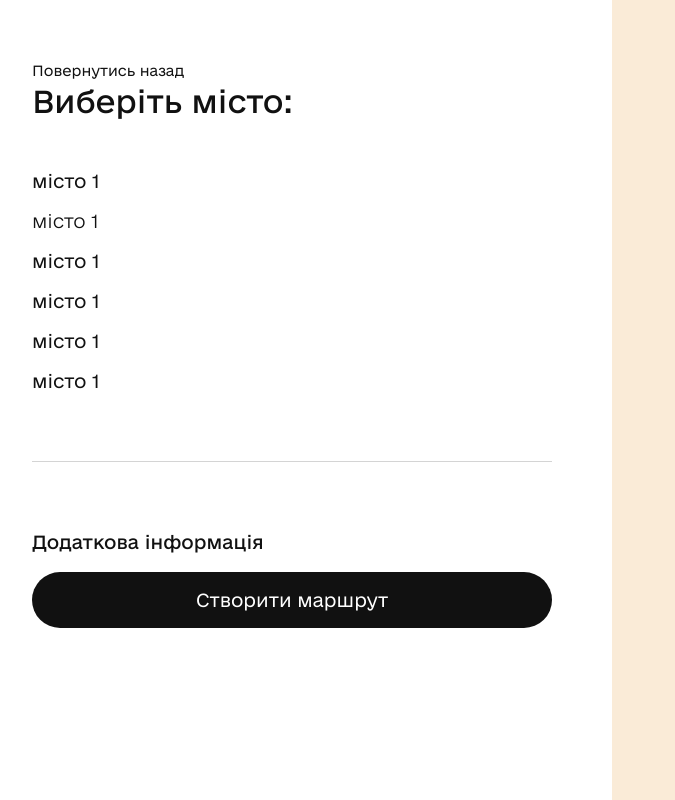
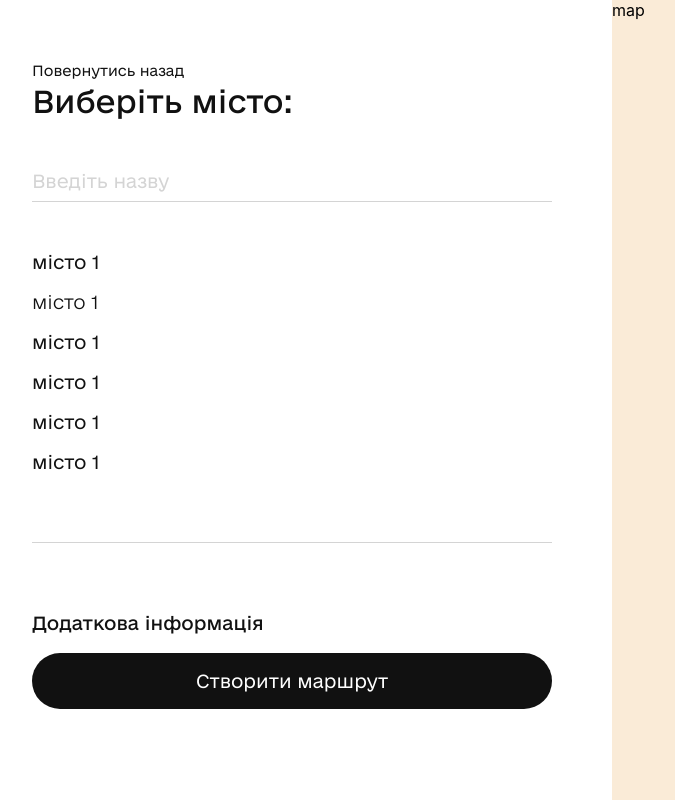
Before and after one commit to ivanstnsk/shelter.in.ua, a Next.js app: page /map in a window 1280 px wide. Shown: the whole page, without its empty margins (28-703 px from the left). Built offline with nearby package versions, Linux system fonts and the light colour scheme.

Commit message:
Update UI components

```diff
--- a/components/Button/Button.module.scss
+++ b/components/Button/Button.module.scss
@@ -6,4 +6,10 @@
   border: none;
   border-radius: 60px;
   cursor: pointer;
+  transition: background-color 0.3s;
+
+  &:hover {
+    background-color: #75b5ce;
+    transition: background-color 0.3s;
+  }
 }
--- /dev/null
+++ b/components/Input/Input.module.scss
@@ -0,0 +1,38 @@
+.container {
+  width: 100%;
+  position: relative;
+  overflow: hidden;
+  border-bottom: 1px solid #d4d4d4;
+  margin-bottom: 40px;
+}
+.placeholder {
+  width: 100%;
+  color: #d4d4d4;
+  display: block;
+  z-index: 100;
+}
+.focused {
+  transform: translateX(100%);
+  transition: transform 0.3s;
+}
+.blured {
+  transform: translateX(0%);
+  transition: transform 0.3s;
+}
+.input {
+  width: 100%;
+  height: 40px;
+  background-color: transparent;
+  position: absolute;
+  left: 0px;
+  top: 0px;
+  z-index: 101;
+  border: none;
+  outline: none;
+  color: #111111;
+  font-family: "e-Ukraine";
+  font-style: normal;
+  font-weight: 300;
+  font-size: 18px;
+  line-height: 40px;
+}
--- /dev/null
+++ b/components/Input/Input.tsx
@@ -0,0 +1,47 @@
+import React, { useCallback, useState } from 'react';
+
+import { Typography } from '../Typography';
+
+import styles from './Input.module.scss';
+
+interface Props {
+  placeholder?: string
+}
+
+export const Input: React.FC<Props> = ({
+  placeholder,
+}) => {
+  const [isFocused, setIsFocused] = useState(false);
+  const [value, setValue] = useState('');
+
+  const getFocusChangeHandler = useCallback((isFocused) => () => {
+    setIsFocused(isFocused);
+    console.log(isFocused);
+  }, [setIsFocused]);
+
+  const handleChangeText = useCallback((event: any) => {
+    setValue(event.target.value);
+  }, [setValue]);
+
+  const isEmpty = !value;
+  const placeholdeClassNames = [
+    styles.placeholder,
+    !isFocused && isEmpty ? styles.blured : styles.focused,
+  ].join(' ');
+
+  return (
+    <div className={styles.container}>
+      {placeholder && (
+        <Typography variant="body1" component="div" className={placeholdeClassNames}>{placeholder}</Typography>
+      )}
+      <input
+        className={styles.input}
+        placeholder=""
+        value={value}
+        onChange={handleChangeText}
+        onFocus={getFocusChangeHandler(true)}
+        onBlur={getFocusChangeHandler(false)}
+      />
+    </div>
+  )
+}
--- /dev/null
+++ b/components/Input/index.ts
@@ -0,0 +1 @@
+export { Input } from './Input';
--- a/components/MapView/MapView.tsx
+++ b/components/MapView/MapView.tsx
@@ -3,6 +3,6 @@ import styles from './MapView.module.scss';
 
 export const MapView: React.FC = () => {
   return (
-    <div className={styles.container} />
+    <div className={styles.container}>map</div>
   )
 }
--- a/components/Typography/Typography.tsx
+++ b/components/Typography/Typography.tsx
@@ -10,6 +10,7 @@ interface Props {
   component: TypographyComponent;
   children: string;
   theme?: TypographyTheme;
+  className?: string;
 }
 
 const createComponent = (component: TypographyComponent) => {
@@ -21,10 +22,12 @@ export const Typography: React.FC<Props> = ({
   component,
   children,
   theme = 'light',
+  className = '',
 }) => {
   const Component = createComponent(component);
+  const classNames = [styles[variant], styles[theme], className].join(' ');
 
   return (
-    <Component className={`${styles[variant]} ${styles[theme]}`}>{children}</Component>
+    <Component className={classNames}>{children}</Component>
   )
 }
--- a/pages/map.tsx
+++ b/pages/map.tsx
@@ -5,6 +5,7 @@ import Link from 'next/link';
 import styles from '../styles/Map.module.scss'
 
 import { MapView } from '../components/MapView';
+import { Input } from '../components/Input';
 import { Typography } from '../components/Typography';
 import { Divider } from '../components/Divider';
 import { Button } from '../components/Button';
@@ -24,6 +25,7 @@ const Map: NextPage = () => {
             <a><Typography variant="body3" component="div">Повернутись назад</Typography></a>
           </Link>
           <Typography variant="h1" component="h1">Виберіть місто:</Typography>
+          <Input placeholder="Введіть назву" />
           <Typography variant="body1" component="div">місто 1</Typography>
           <Typography variant="body2" component="div">місто 1</Typography>
           <Typography variant="body1" component="div">місто 1</Typography>
--- a/styles/Map.module.scss
+++ b/styles/Map.module.scss
@@ -1,5 +1,5 @@
 .main {
-  min-height: 100vh;
+  height: 100vh;
   padding: 1;
   margin: -1;
   flex: 1;
@@ -19,6 +19,7 @@
     max-width: 640px;
     background-color: white;
     padding: 60px;
+    overflow-y: scroll;
   }
 
   .right {
```
